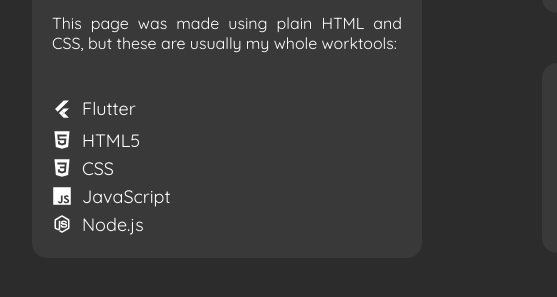
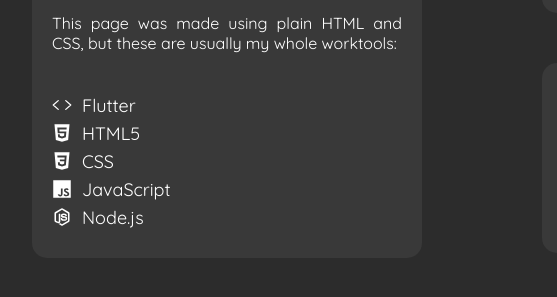
Before and after one commit to miguels1204/Terraform-AWS, a plain HTML site: page index.html in a window 1280 px wide. Shown: the part 385-682 px from the top of the page, 158-715 px from the left. Drawn offline with nearby package versions, Linux system fonts and the light colour scheme.

Commit message:
Update index.html

```diff
--- a/index.html
+++ b/index.html
@@ -34,7 +34,8 @@
 
                 <ul>
                     <li>
-                        <div style="height: 20px; width: 20px; color: #FFFFFF; margin: 5px 0;"><img src="/assets/file_type_flutter_icon_130599.svg" alt=""></div>
+                        <ion-icon name="code-outline"></ion-icon>
+<!--                         <div style="height: 20px; width: 20px; color: #FFFFFF; margin: 5px 0;"><img src="/assets/file_type_flutter_icon_130599.svg" alt=""></div> -->
                         <a href="https://flutter.dev/" target="_blank" rel="noreferrer noopener">Flutter</a>
                     </li>
                     <li>
```
